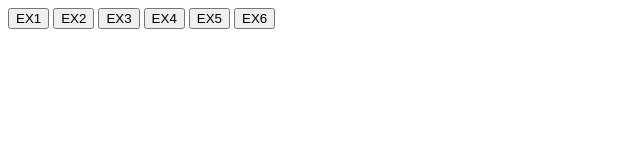
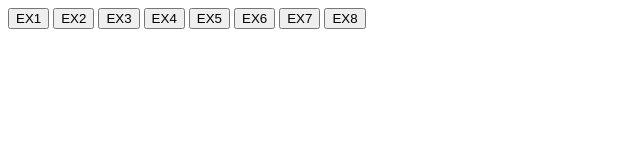
Before and after one commit to franciscohgoulart/lista_js, a plain HTML site: page index.html in a window 1280 px wide. Shown: the whole page, without its empty margins (0-640 px from the left). Drawn offline with Linux system fonts and the light colour scheme.

Commit message:
add-atividade 8

```diff
--- /dev/null
+++ b/exercicio_08.js
@@ -0,0 +1,18 @@
+function variaveis () {
+
+    let numero_1 = parseInt(prompt("digite um numero inteiro"));
+    let numero_2 = parseInt(prompt("digite outro numero"));
+
+    diferenca = numero_1 - numero_2;
+    dobro_primeira = numero_1 * 2;
+    triplo_segunda = numero_2 * 3;
+    letra_b = dobro_primeira + triplo_segunda;
+    multiplicacao = numero_1 * numero_2;
+
+     alert(
+        "a) Diferença: " + diferenca + "\n" +
+        "b) Dobro da primeira + triplo da segunda: " + letra_b + "\n" +
+        "c) Multiplicação: " + multiplicacao
+    );
+
+}
--- a/index.html
+++ b/index.html
@@ -16,6 +16,8 @@
     <button onclick="ordenacaoValores()">EX4</button>
     <button onclick="imparPar()">EX5</button>
     <button onclick="letraAlfabeto()">EX6</button>
+    <button onclick="picoleteria()">EX7</button>
+    <button onclick="variaveis()">EX8</button>
 </body>
 
 <script src="exercicio_01.js"></script>
@@ -24,5 +26,7 @@
 <script src="exercicio_04.js"></script>
 <script src="exercicio_05.js"></script>
 <script src="exercicio_06.js"></script>
+<script src="exercicio_07.js"></script>
+<script src="exercicio_08.js"></script>
 
 </html>
```
